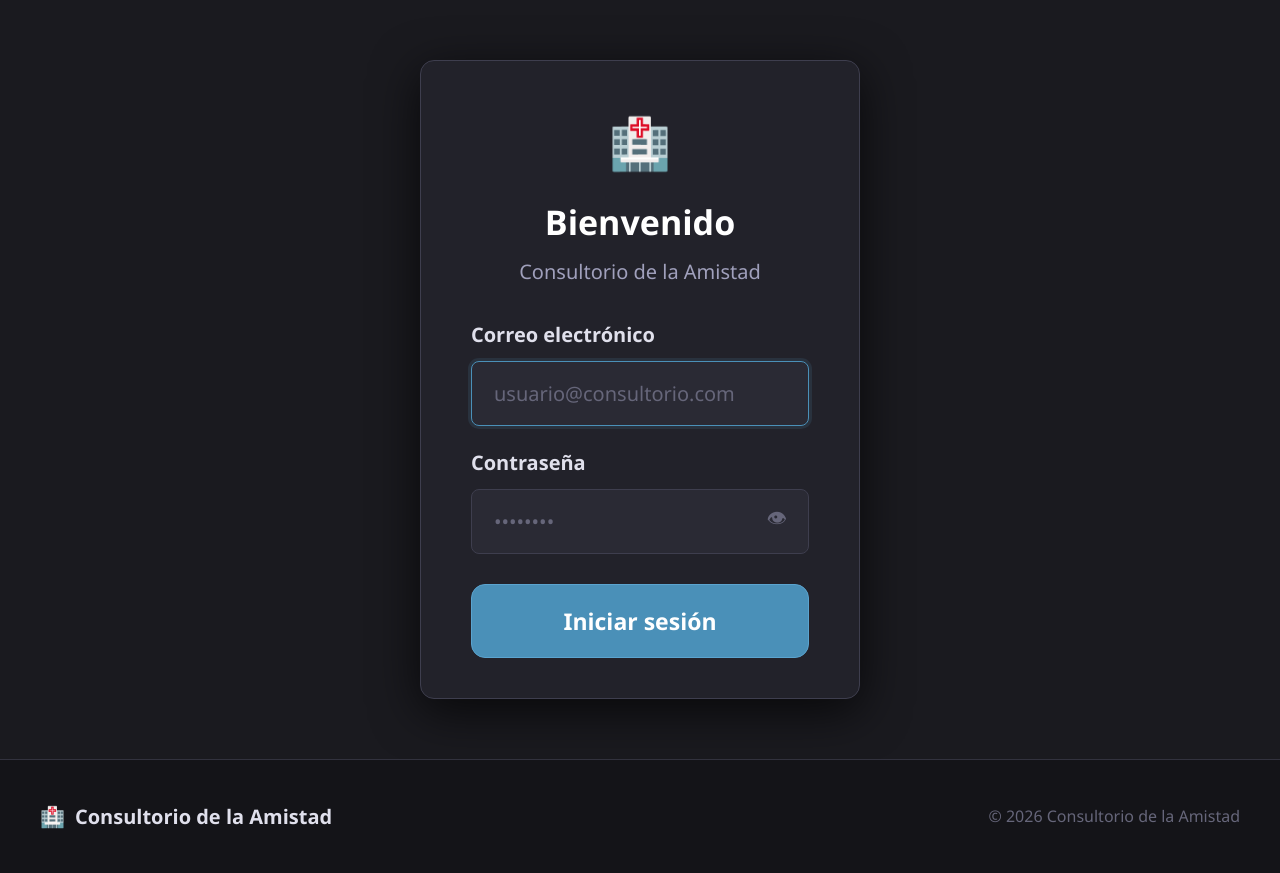
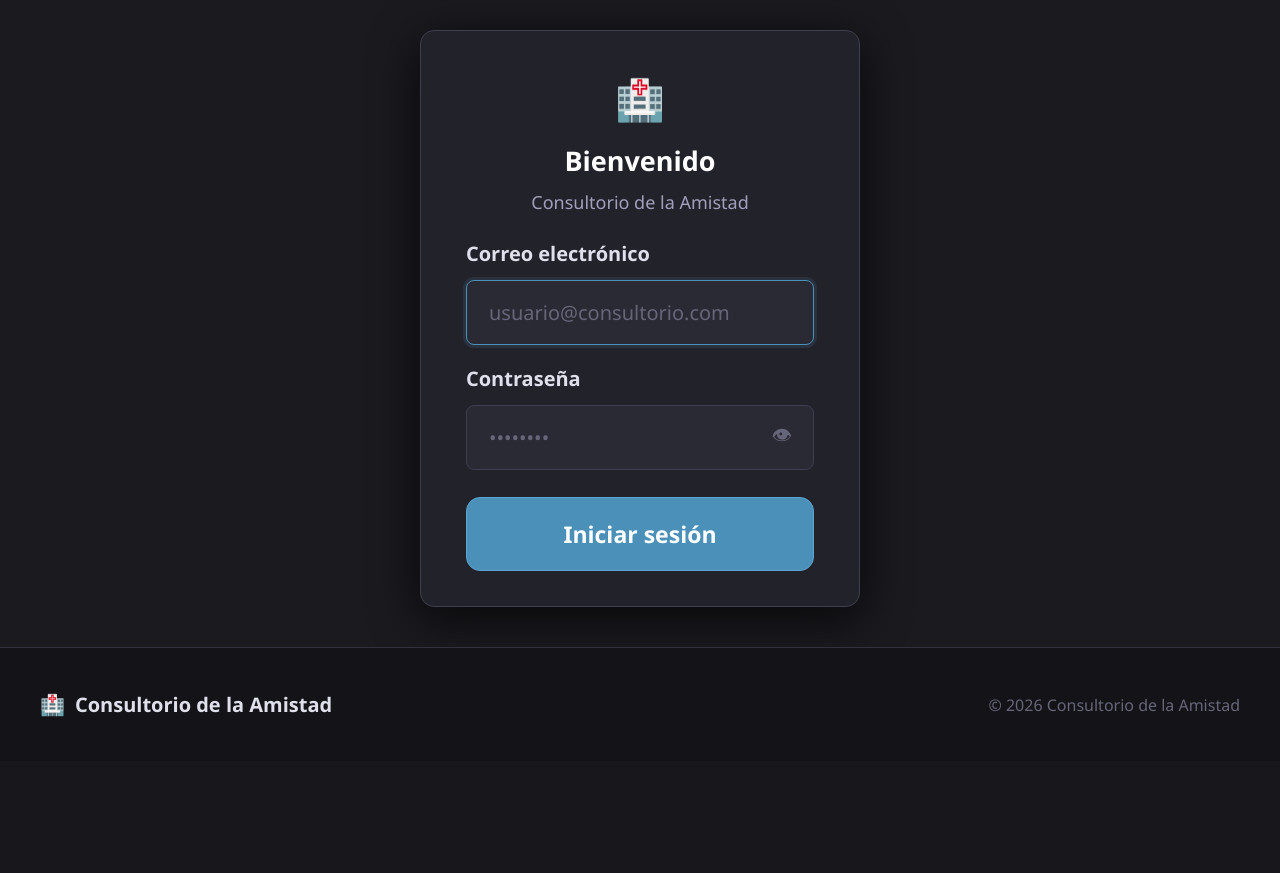
Before and after one commit to thendishere/consultorio, a Python web app: template app/templates/auth/login.html in a window 1280 px wide. Shown: the part 82-955 px from the top of the page. After the commit the page ends 799 px from the top, so only its background shows below. Run offline with Jinja, Linux system fonts and the light colour scheme; the template is opened without the code that fills it, so the values that code supplies are empty.

Commit message:
Fix: reducir espaciado del login para que entre en el viewport sin scroll
Co-Authored-By: Claude Sonnet 4.6 <noreply@anthropic.com>

```diff
--- a/app/static/css/main.css
+++ b/app/static/css/main.css
@@ -415,21 +415,22 @@ img { max-width: 100%; display: block; }
     display: flex;
     align-items: flex-start;
     justify-content: center;
-    padding: 3rem 1rem 3rem;
+    padding: 1.5rem 1rem 2rem;
 }
 .auth-card {
     background: var(--bg-card);
     border: 1px solid var(--border-light);
     border-radius: var(--radius-lg);
-    padding: 2rem 2.5rem;
+    padding: 1.75rem 2.25rem;
     width: 100%;
     max-width: 440px;
     box-shadow: var(--shadow-lg);
 }
-.auth-header { margin-bottom: 1.5rem; text-align: center; }
-.auth-header h1 { font-size: var(--font-2xl); font-weight: 700; color: var(--text-primary); margin-bottom: .25rem; }
-.auth-header p  { font-size: var(--font-base); color: var(--text-muted); }
-.auth-form { display: flex; flex-direction: column; gap: 1rem; }
+.auth-header { margin-bottom: 1rem; text-align: center; }
+.auth-header .auth-icon { font-size: 2rem; margin-bottom: .35rem; }
+.auth-header h1 { font-size: var(--font-xl); font-weight: 700; color: var(--text-primary); margin-bottom: .2rem; }
+.auth-header p  { font-size: var(--font-sm); color: var(--text-muted); }
+.auth-form { display: flex; flex-direction: column; gap: .85rem; }
 .auth-submit { margin-top: .5rem; }
 
 /* ── Formularios ─────────────────────────────────────────────── */
--- a/app/templates/auth/login.html
+++ b/app/templates/auth/login.html
@@ -4,7 +4,7 @@
 <div class="auth-wrapper">
     <div class="auth-card">
         <div class="auth-header">
-            <div style="font-size:2.5rem;margin-bottom:.5rem">🏥</div>
+            <div class="auth-icon">🏥</div>
             <h1>Bienvenido</h1>
             <p>Consultorio de la Amistad</p>
         </div>
```
